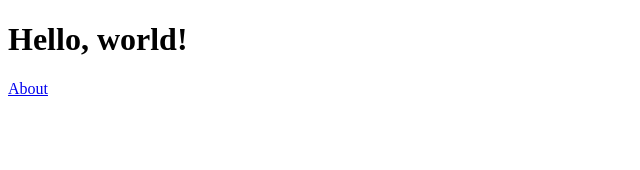
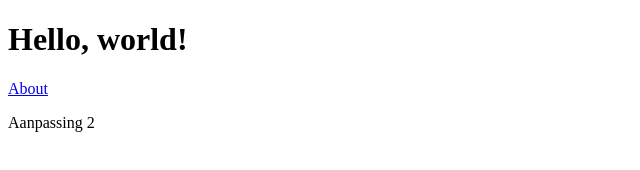
Before and after one commit to LPeelen/voorbeeld-repo, a plain HTML site: page index.html in a window 1280 px wide. Shown: the whole page, without its empty margins (0-640 px from the left). Drawn offline with Linux system fonts and the light colour scheme.

Commit message:
aanpassing 2

```diff
--- a/index.html
+++ b/index.html
@@ -10,6 +10,7 @@
 		<h1>Hello, world!</h1>
 		<a href="./about.html">About</a>
 
+		<p>Aanpassing 2</p>
 		<script src="./script.js"></script>
 	</body>
 </html>
```
